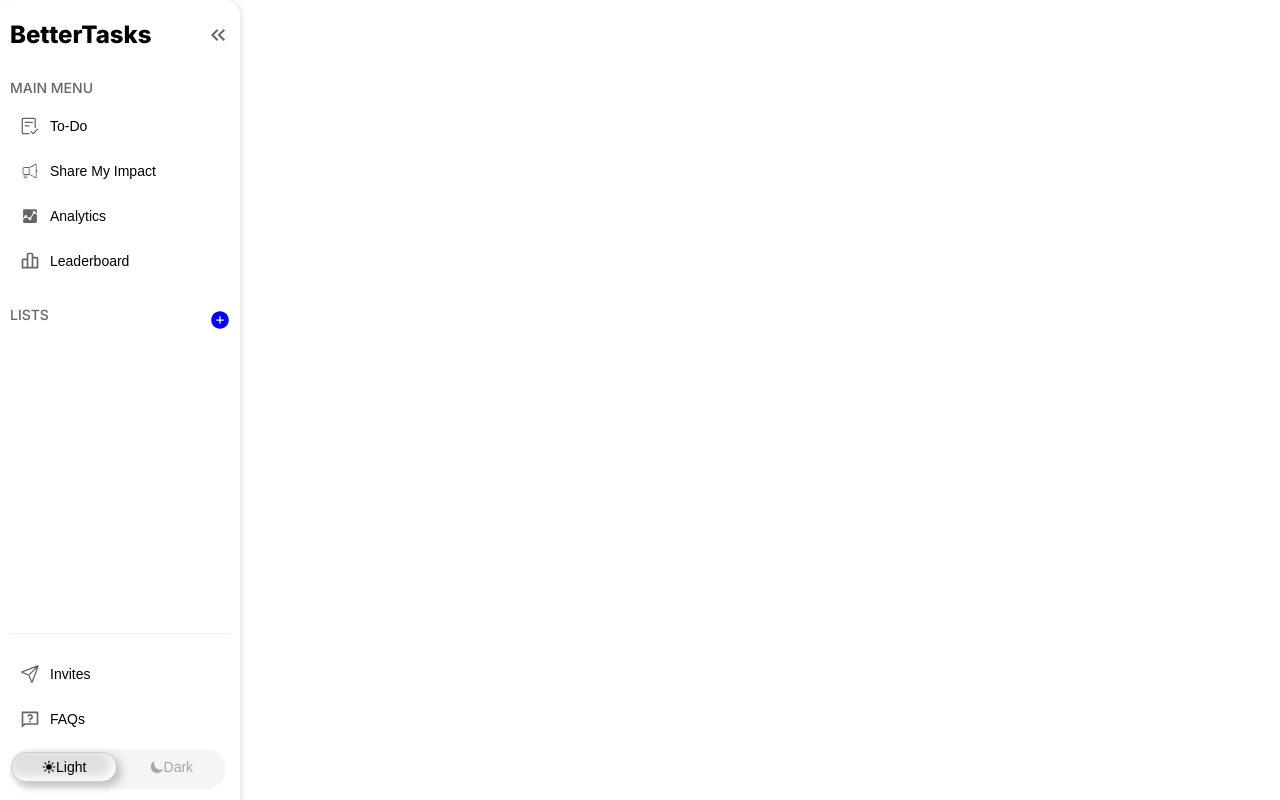
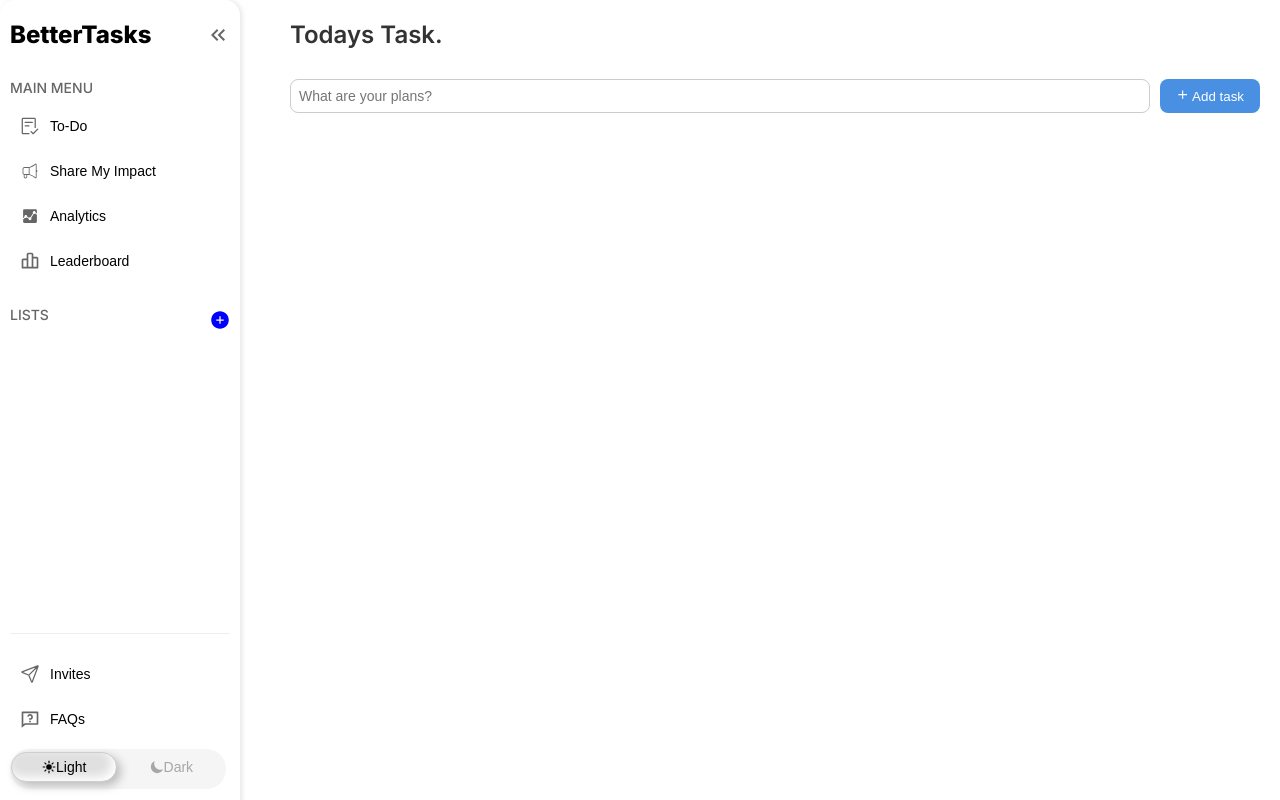
Before and after one commit to UnknownXstark/To-Do-List, a React (Vite) app: page / in a window 1280 px wide. Built offline with nearby package versions, Linux system fonts and the light colour scheme.

Commit message:
changes to the layout

```diff
--- a/src/App.jsx
+++ b/src/App.jsx
@@ -1,11 +1,13 @@
 import { useState } from "react";
 import "./App.css";
 import Sidebar from "./components/Sidebar/Sidebar";
+import TaskkCard from "./components/Task Card/TaskkCard";
 
 function App() {
   return (
     <>
       <Sidebar />
+      <TaskkCard />
     </>
   );
 }
--- a/src/components/Task Card/TaskkCard.jsx
+++ b/src/components/Task Card/TaskkCard.jsx
@@ -29,6 +29,20 @@ const TaskkCard = () => {
         <h1>Todays Task.</h1>
       </div>
       <div className="taskcard-tasks">
+        <form onSubmit={handleAddTask}>
+          <input
+            type="text"
+            placeholder="What are your plans?"
+            value={newTask}
+            onChange={(e) => setNewTask(e.target.value)}
+          />
+
+          {/* <button type="submit">Finish</button> */}
+          <button type="submit">
+            <CgMathPlus /> Add task
+          </button>
+        </form>
+        <ul className="taskcard-list">
           {tasks.map((task) => (
             <div className="task-item" key={task.id}>
               <input
@@ -44,22 +58,10 @@ const TaskkCard = () => {
               <span className={`priority-tag ${task.priority.toLowerCase()}`}>
                 {task.priority}
               </span>
-            <button className="finish-btn">Finish</button>
+              {/* <button className="finish-btn">Finish</button> */}
             </div>
           ))}
-        <form onSubmit={handleAddTask}>
-          <input
-            type="text"
-            placeholder="What are your plans?"
-            value={newTask}
-            onChange={(e) => setNewTask(e.target.value)}
-          />
-
-          <button type="submit">Finish</button>
-          <button type="button">
-            <CgMathPlus /> Add task
-          </button>
-        </form>
+        </ul>
       </div>
     </div>
   );
```
Lines whose indentation alone changed are shown as unchanged.
